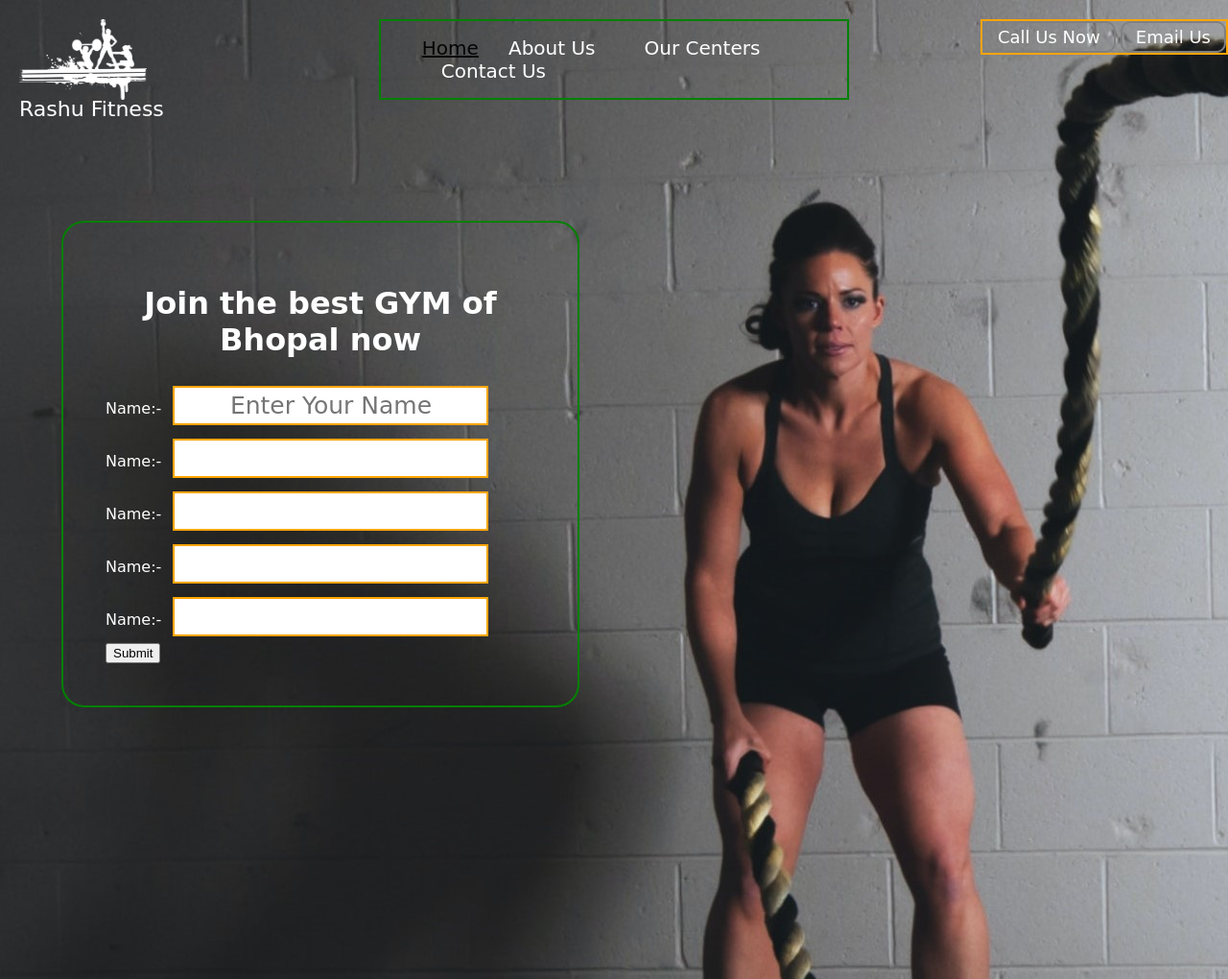
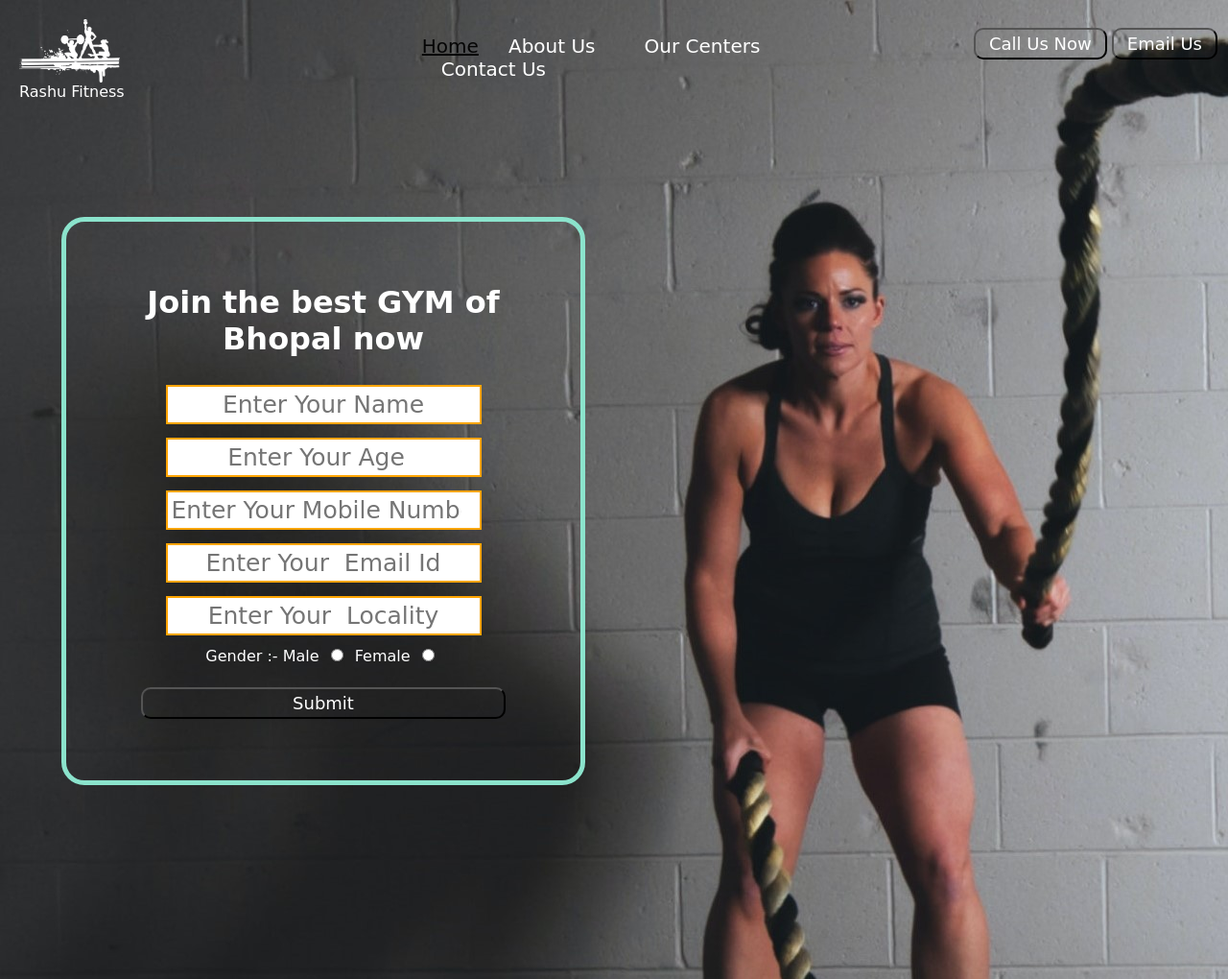
Before and after one commit to rashup198/Frontend-for-gym, a plain HTML site: page Index.html in a window 1280 px wide. Shown: the whole page at 96% size. Drawn offline with Linux system fonts and the light colour scheme.

Commit message:
updated project 1

```diff
--- a/Index.html
+++ b/Index.html
@@ -29,7 +29,7 @@
         }
 
         .left img {
-            width: 133px;
+            width: 105px;
             filter: invert(100%);
             text-align: center;
         }
@@ -39,18 +39,18 @@
             display: block;
             width: 38%;
             margin: 20px auto;
-            border: 2px solid green;
+            /* border: 2px solid green; */
             top: 20px;
 
 
         }
 
         .right {
-            border: 2px solid orange;
+            /* border: 2px solid orange; */
 
             position: absolute;
-            right: 0px;
-            top: 20px;
+            right: 11px;
+            top: 29px;
             display: inline-block
         }
 
@@ -86,7 +86,7 @@
             background: none;
             color: white;
             padding: 4px 14px;
-            border: 2px solid gray;
+            /* border: 2px solid gray; */
             border-radius: 10px;
             cursor: pointer;
             font-family: 'Balsamiq Sans', cursive;
@@ -102,12 +102,14 @@
 
         .container {
             font-family: 'Balsamiq Sans', cursive;
-            border: 2px solid green;
+            border: 5px solid rgb(139, 227, 204);
             margin: 106px 64px;
             padding: 44px;
             width: 35%;
             border-radius: 24px;
             display: inline-block;
+            align-items: center;
+            text-align: center;
         }
 
         .container input {
@@ -120,12 +122,15 @@
             display: inline-block;
             border: 2px solid orange;
         }
-        .container h1{
+
+        .container h1 {
             text-align: center;
         }
 
-        .container .sub-btn{
+        .container button {
             display: inline-block;
+            width: 85%;
+            margin: 20px auto;
 
         }
     </style>
@@ -139,7 +144,7 @@
             <img src="img/logo.png" alt="">
 
 
-            <div style="line-height: 12px; font-size: 22px;">Rashu Fitness</div>
+            <div style="line-height: 12px; font-size: 16px;">Rashu Fitness</div>
 
         </div>
 
@@ -158,6 +163,7 @@
         <div class="right">
             <!-- right box for button -->
             <button class="btn">Call Us Now</button>
+
             <button class="btn">Email Us</button>
 
         </div>
@@ -169,39 +175,37 @@
         <form action="noaction.php">
 
 
-            <label for="name">Name:- </label>
+            <label for="name"> </label>
             <input type="text" name="user_name" id="name" placeholder="Enter Your Name">
 
             <br>
 
 
-            <label for="name">Name:- </label>
-            <input type="text" name="user_name" id="name">
+            <label for="age"> </label>
+            <input type="number" name="user_age" id="age" placeholder="Enter Your Age">
 
 
             <br>
 
+            <label for="mono"> </label>
+            <input type="number" name="user_Mobile_number" id="mono" placeholder="Enter Your Mobile Number">
 
-            <label for="name">Name:- </label>
-            <input type="text" name="user_name" id="name">
+            <br>
+            <label for="mail"></label>
+            <input type="text" name="user_mail" id="mail" placeholder="Enter Your  Email Id">
+
+            <br>
+            <label for="locality"></label>
+            <input type="text" name="user_locality" id="locality" placeholder="Enter Your  Locality">
+
+            <br>
+
+            <label for="gender">Gender :- Male </label>
+            <input type="radio" name="user_gender" id="gender"><label for="gender"> Female </label>
+            <input type="radio" name="user_gender" id="gender">
 
 
-
-
-            <br>
-            <label for="name">Name:- </label>
-            <input type="text" name="user_name" id="name">
-
-
-
-
-            <br>
-            <label for="name">Name:- </label>
-            <input type="text" name="user_name" id="name">
-
-            <button class="sub-btn">
-                Submit
-            </button>
+            <button class="btn">Submit</button>
         </form>
     </div>
 
```
